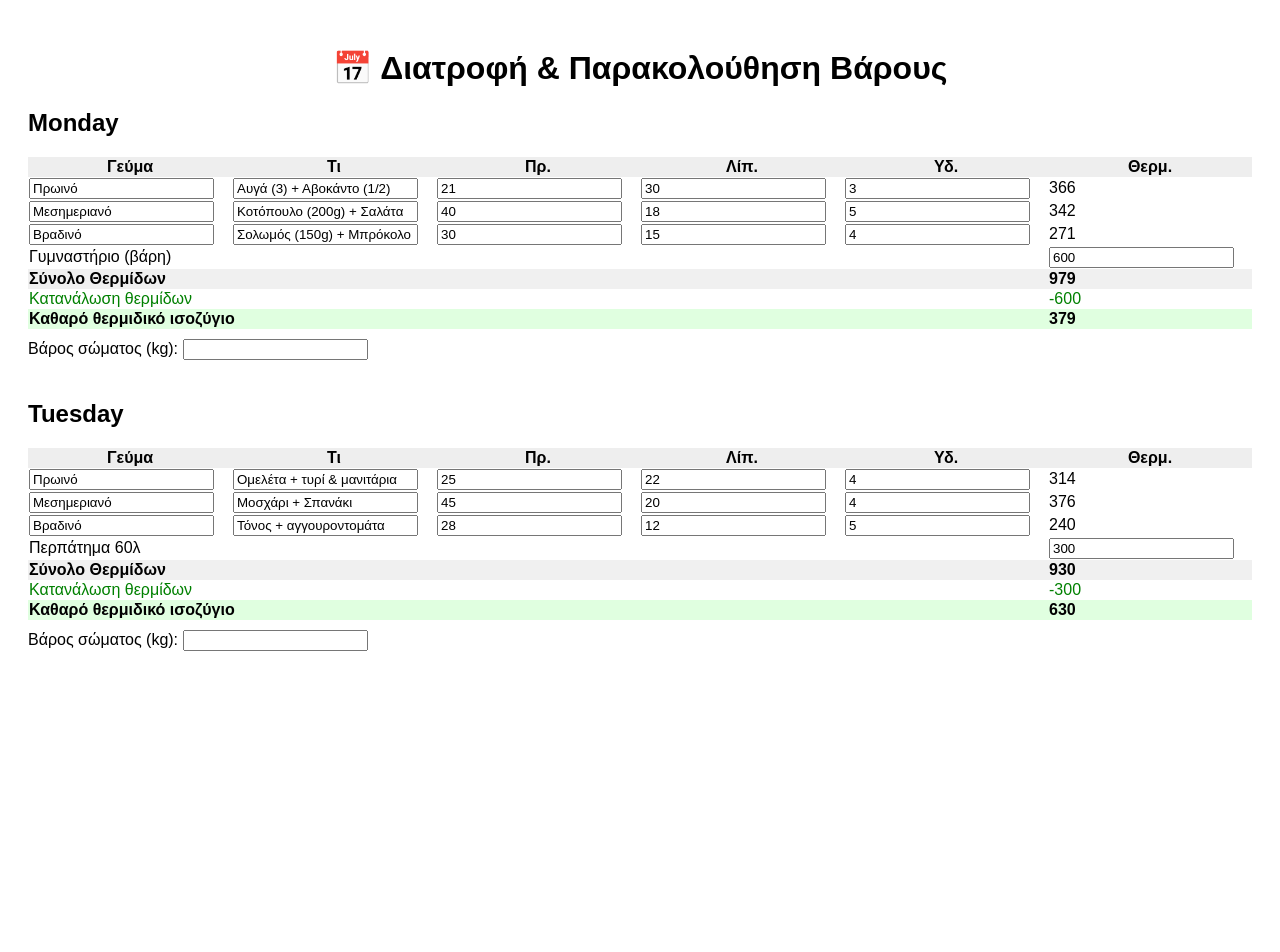
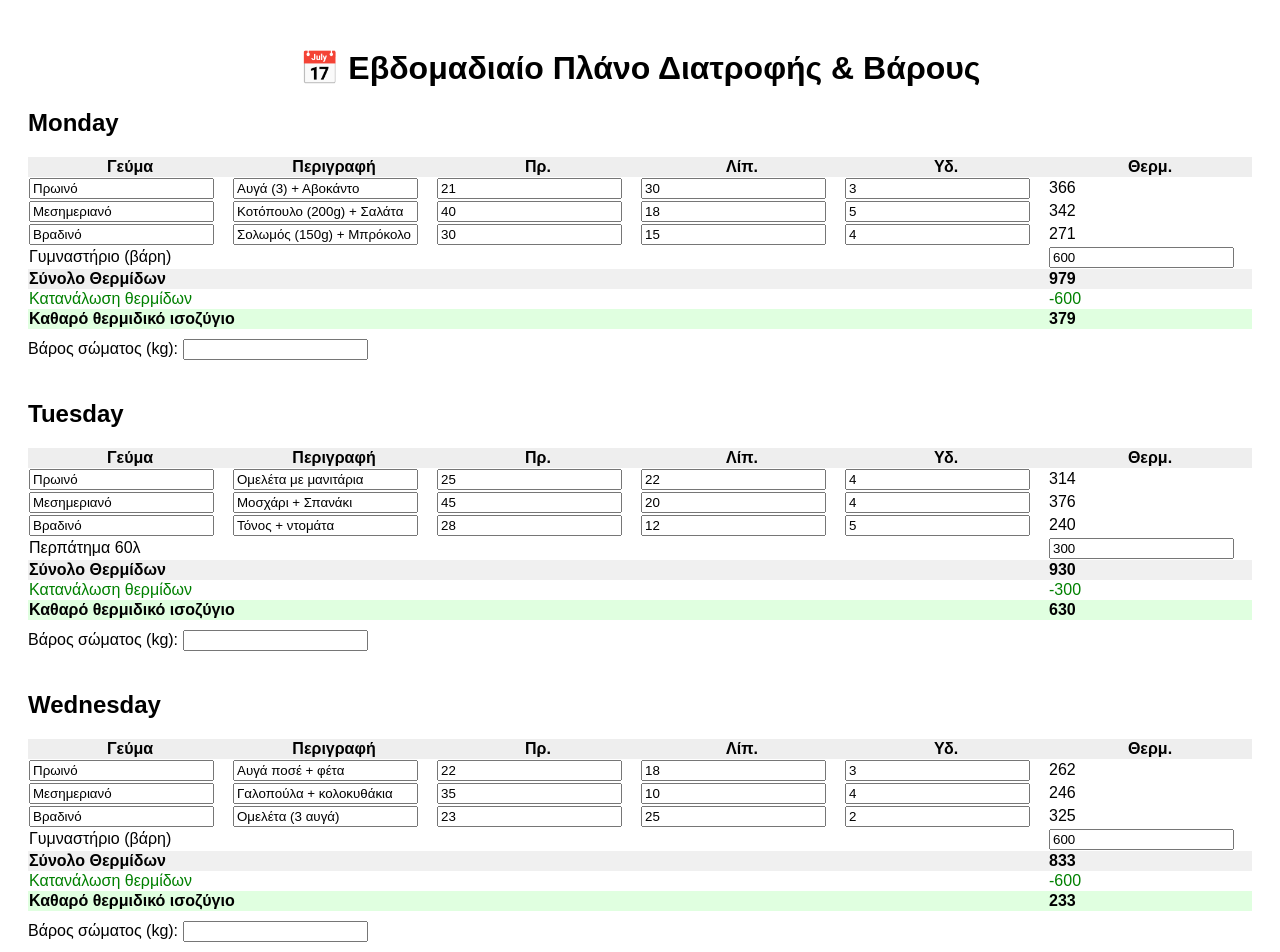
Before and after one commit to xristara/fitness-tracker-final, a React (Vite) app: page / in a window 1280 px wide. Shown: the top 952 px of the page. Before the commit the page ends 800 px from the top, so only its background shows below. Built offline with nearby package versions, Linux system fonts and the light colour scheme.

Commit message:
Update App.jsx

```diff
--- a/src/App.jsx
+++ b/src/App.jsx
@@ -2,15 +2,45 @@ import React, { useState } from 'react';
 
 const initialPlan = {
   Monday: [
-    { meal: 'Πρωινό', food: 'Αυγά (3) + Αβοκάντο (1/2)', protein: 21, fat: 30, carbs: 3 },
+    { meal: 'Πρωινό', food: 'Αυγά (3) + Αβοκάντο', protein: 21, fat: 30, carbs: 3 },
     { meal: 'Μεσημεριανό', food: 'Κοτόπουλο (200g) + Σαλάτα', protein: 40, fat: 18, carbs: 5 },
     { meal: 'Βραδινό', food: 'Σολωμός (150g) + Μπρόκολο', protein: 30, fat: 15, carbs: 4 },
     { activity: 'Γυμναστήριο (βάρη)', burn: 600 }
   ],
   Tuesday: [
-    { meal: 'Πρωινό', food: 'Ομελέτα + τυρί & μανιτάρια', protein: 25, fat: 22, carbs: 4 },
+    { meal: 'Πρωινό', food: 'Ομελέτα με μανιτάρια', protein: 25, fat: 22, carbs: 4 },
     { meal: 'Μεσημεριανό', food: 'Μοσχάρι + Σπανάκι', protein: 45, fat: 20, carbs: 4 },
-    { meal: 'Βραδινό', food: 'Τόνος + αγγουροντομάτα', protein: 28, fat: 12, carbs: 5 },
+    { meal: 'Βραδινό', food: 'Τόνος + ντομάτα', protein: 28, fat: 12, carbs: 5 },
+    { activity: 'Περπάτημα 60λ', burn: 300 }
+  ],
+  Wednesday: [
+    { meal: 'Πρωινό', food: 'Αυγά ποσέ + φέτα', protein: 22, fat: 18, carbs: 3 },
+    { meal: 'Μεσημεριανό', food: 'Γαλοπούλα + κολοκυθάκια', protein: 35, fat: 10, carbs: 4 },
+    { meal: 'Βραδινό', food: 'Ομελέτα (3 αυγά)', protein: 23, fat: 25, carbs: 2 },
+    { activity: 'Γυμναστήριο (βάρη)', burn: 600 }
+  ],
+  Thursday: [
+    { meal: 'Πρωινό', food: 'Γιαούρτι + ξηροί καρποί', protein: 20, fat: 25, carbs: 8 },
+    { meal: 'Μεσημεριανό', food: 'Κοτόπουλο + πράσινη σαλάτα', protein: 40, fat: 18, carbs: 4 },
+    { meal: 'Βραδινό', food: 'Σολομός + κολοκυθάκια', protein: 33, fat: 17, carbs: 3 },
+    { activity: 'Περπάτημα 45λ', burn: 200 }
+  ],
+  Friday: [
+    { meal: 'Πρωινό', food: 'Ομελέτα με μπέικον', protein: 27, fat: 28, carbs: 2 },
+    { meal: 'Μεσημεριανό', food: 'Μοσχάρι + αγκινάρες', protein: 45, fat: 20, carbs: 6 },
+    { meal: 'Βραδινό', food: 'Τυρί + αγγουράκι', protein: 18, fat: 10, carbs: 2 },
+    { activity: 'Γυμναστήριο (βάρη)', burn: 600 }
+  ],
+  Saturday: [
+    { meal: 'Πρωινό', food: 'Scrambled eggs + φέτα', protein: 24, fat: 30, carbs: 2 },
+    { meal: 'Μεσημεριανό', food: 'Ψάρι + λάχανο', protein: 38, fat: 15, carbs: 4 },
+    { meal: 'Βραδινό', food: 'Γαλοπούλα + κολοκυθάκια', protein: 32, fat: 16, carbs: 3 },
+    { activity: 'Περπάτημα 30λ', burn: 150 }
+  ],
+  Sunday: [
+    { meal: 'Πρωινό', food: 'Γιαούρτι 10% + αμύγδαλα', protein: 22, fat: 25, carbs: 5 },
+    { meal: 'Μεσημεριανό', food: 'Μοσχάρι + σαλάτα ρόκα', protein: 40, fat: 18, carbs: 5 },
+    { meal: 'Βραδινό', food: 'Αυγά + τυρί & ελιές', protein: 20, fat: 22, carbs: 2 },
     { activity: 'Περπάτημα 60λ', burn: 300 }
   ]
 };
@@ -37,7 +67,7 @@ export default function App() {
 
   return (
     <div style={{ padding: '20px', fontFamily: 'sans-serif' }}>
-      <h1 style={{ textAlign: 'center' }}>📅 Διατροφή & Παρακολούθηση Βάρους</h1>
+      <h1 style={{ textAlign: 'center' }}>📅 Εβδομαδιαίο Πλάνο Διατροφής & Βάρους</h1>
       {Object.entries(plan).map(([day, items]) => {
         let totalP = 0, totalF = 0, totalC = 0, burn = 0;
         items.forEach(entry => {
@@ -59,7 +89,7 @@ export default function App() {
               <thead>
                 <tr style={{ background: '#eee' }}>
                   <th>Γεύμα</th>
-                  <th>Τι</th>
+                  <th>Περιγραφή</th>
                   <th>Πρ.</th>
                   <th>Λίπ.</th>
                   <th>Υδ.</th>
@@ -104,7 +134,11 @@ export default function App() {
             </table>
             <div style={{ marginTop: '10px' }}>
               <label>Βάρος σώματος (kg): </label>
-              <input type="number" value={weights[day] || ''} onChange={e => handleWeightChange(day, e.target.value)} />
+              <input
+                type="number"
+                value={weights[day] || ''}
+                onChange={e => handleWeightChange(day, e.target.value)}
+              />
             </div>
           </div>
         );
```
